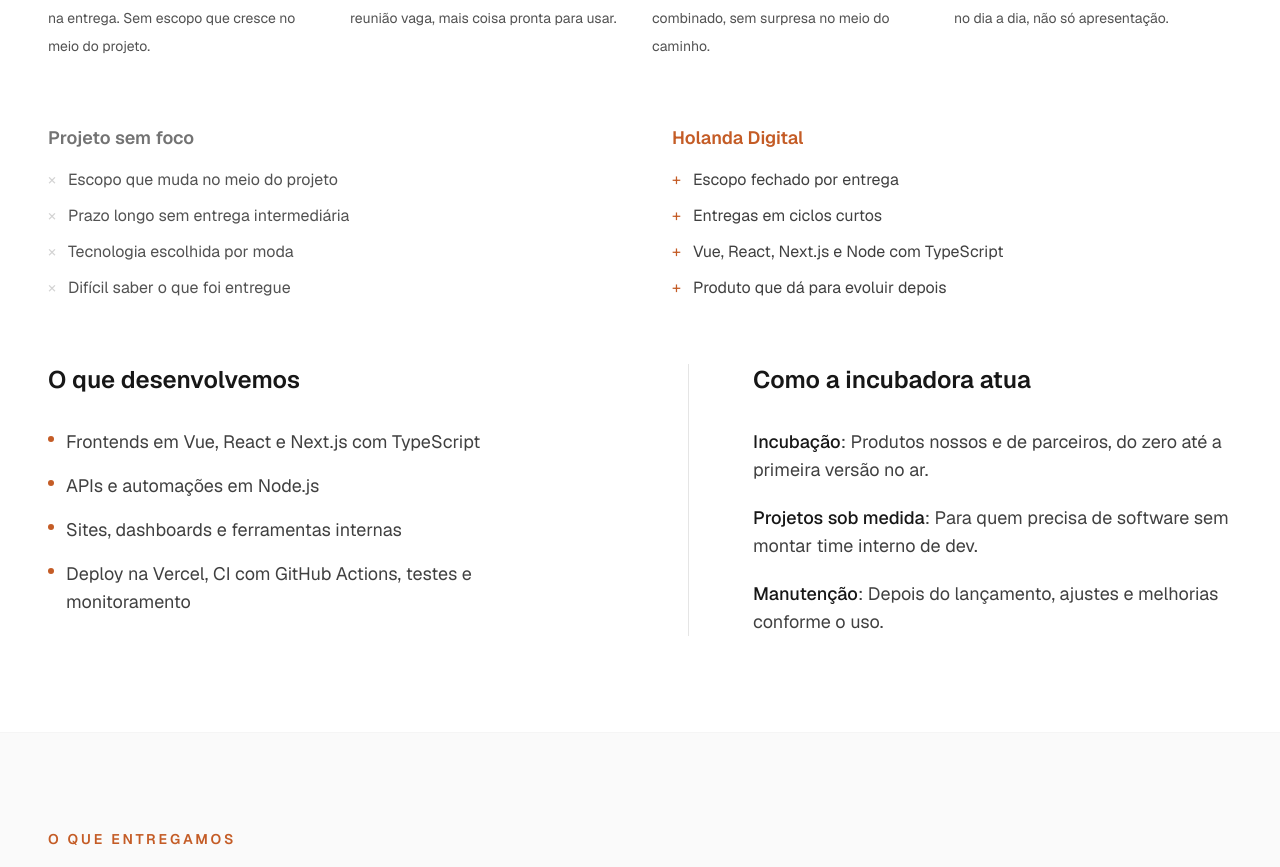
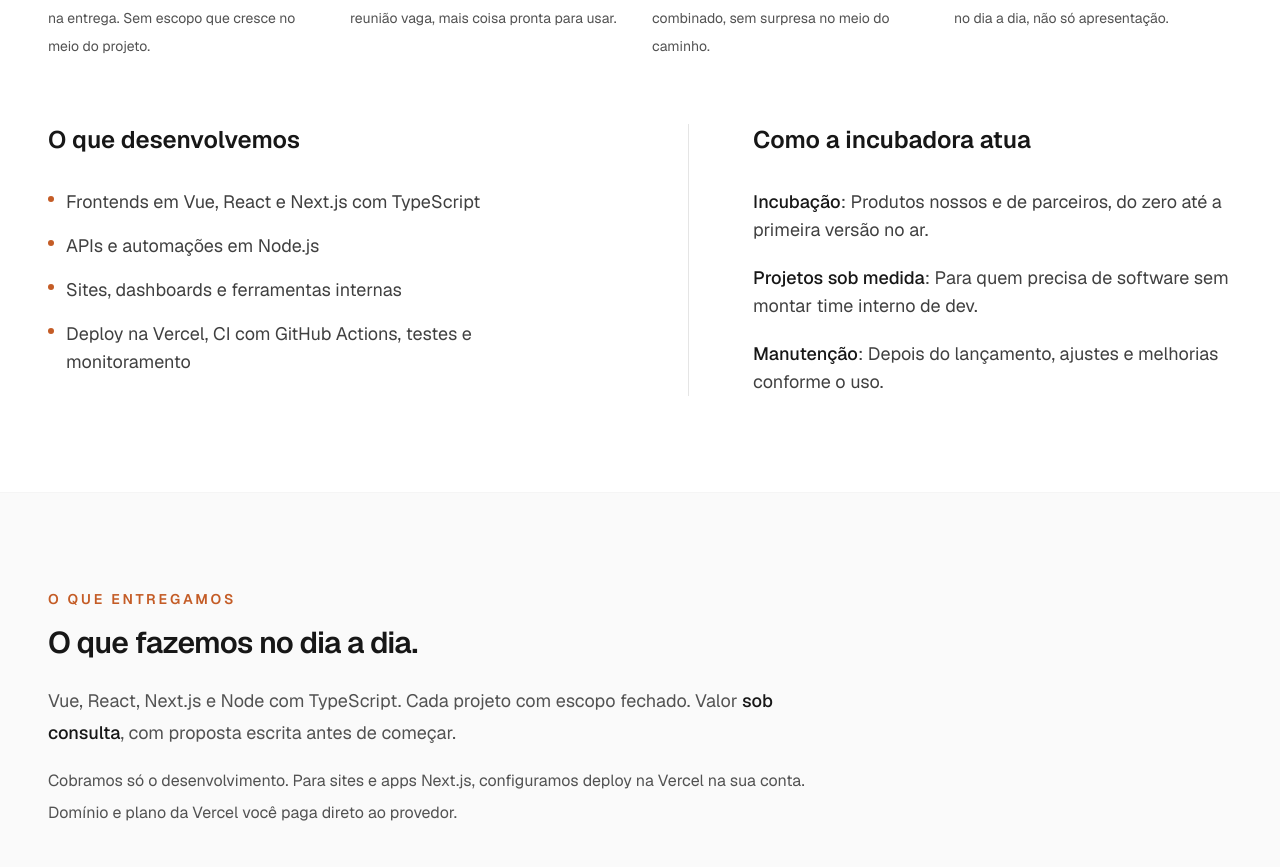
Before and after one commit to fhconte/h-digital, a Next.js app: page / in a window 1280 px wide. Shown: the part 1782-2649 px from the top of the page. Built offline with nearby package versions, Linux system fonts and the light colour scheme.

Commit message:
chore: update content

```diff
--- a/src/components/home/solutions-section.tsx
+++ b/src/components/home/solutions-section.tsx
@@ -1,6 +1,4 @@
-import { BRAND_NAME } from "@/lib/brand";
 import {
-  comparison,
   howWeWork,
   solutionExamples,
   techStack,
@@ -88,37 +86,6 @@
         </div>
       </div>
 
-      <div className="mt-16 grid gap-10 lg:grid-cols-2 lg:gap-16">
-        <div>
-          <h3 className="text-lg font-semibold text-neutral-500">
-            Projeto sem foco
-          </h3>
-          <ul className="mt-4 space-y-3 text-neutral-600">
-            {comparison.traditional.map((item) => (
-              <li key={item} className="flex gap-3">
-                <span className="text-neutral-300" aria-hidden>
-                  ×
-                </span>
-                {item}
-              </li>
-            ))}
-          </ul>
-        </div>
-        <div>
-          <h3 className="text-lg font-semibold text-accent">{BRAND_NAME}</h3>
-          <ul className="mt-4 space-y-3 text-neutral-700">
-            {comparison.hdigital.map((item) => (
-              <li key={item} className="flex gap-3">
-                <span className="text-accent" aria-hidden>
-                  +
-                </span>
-                {item}
-              </li>
-            ))}
-          </ul>
-        </div>
-      </div>
-
       <div className="mt-16 grid gap-16 lg:grid-cols-2 lg:gap-24">
         <div>
           <h3 className="text-xl font-semibold sm:text-2xl">O que desenvolvemos</h3>
--- a/src/content/home/solutions.ts
+++ b/src/content/home/solutions.ts
@@ -1,4 +1,4 @@
-import type { Comparison, FocusPoint } from "@/content/home/types";
+import type { FocusPoint } from "@/content/home/types";
 
 export const solutionExamples = [
   "Frontends em Vue, React e Next.js com TypeScript",
@@ -36,21 +36,6 @@
   },
 ];
 
-export const comparison: Comparison = {
-  traditional: [
-    "Escopo que muda no meio do projeto",
-    "Prazo longo sem entrega intermediária",
-    "Tecnologia escolhida por moda",
-    "Difícil saber o que foi entregue",
-  ],
-  hdigital: [
-    "Escopo fechado por entrega",
-    "Entregas em ciclos curtos",
-    "Vue, React, Next.js e Node com TypeScript",
-    "Produto que dá para evoluir depois",
-  ],
-};
-
 export const howWeWork = [
   {
     title: "Incubação",
--- a/src/content/home/types.ts
+++ b/src/content/home/types.ts
@@ -12,8 +12,3 @@
   title: string;
   text: string;
 };
-
-export type Comparison = {
-  traditional: string[];
-  hdigital: string[];
-};
```
